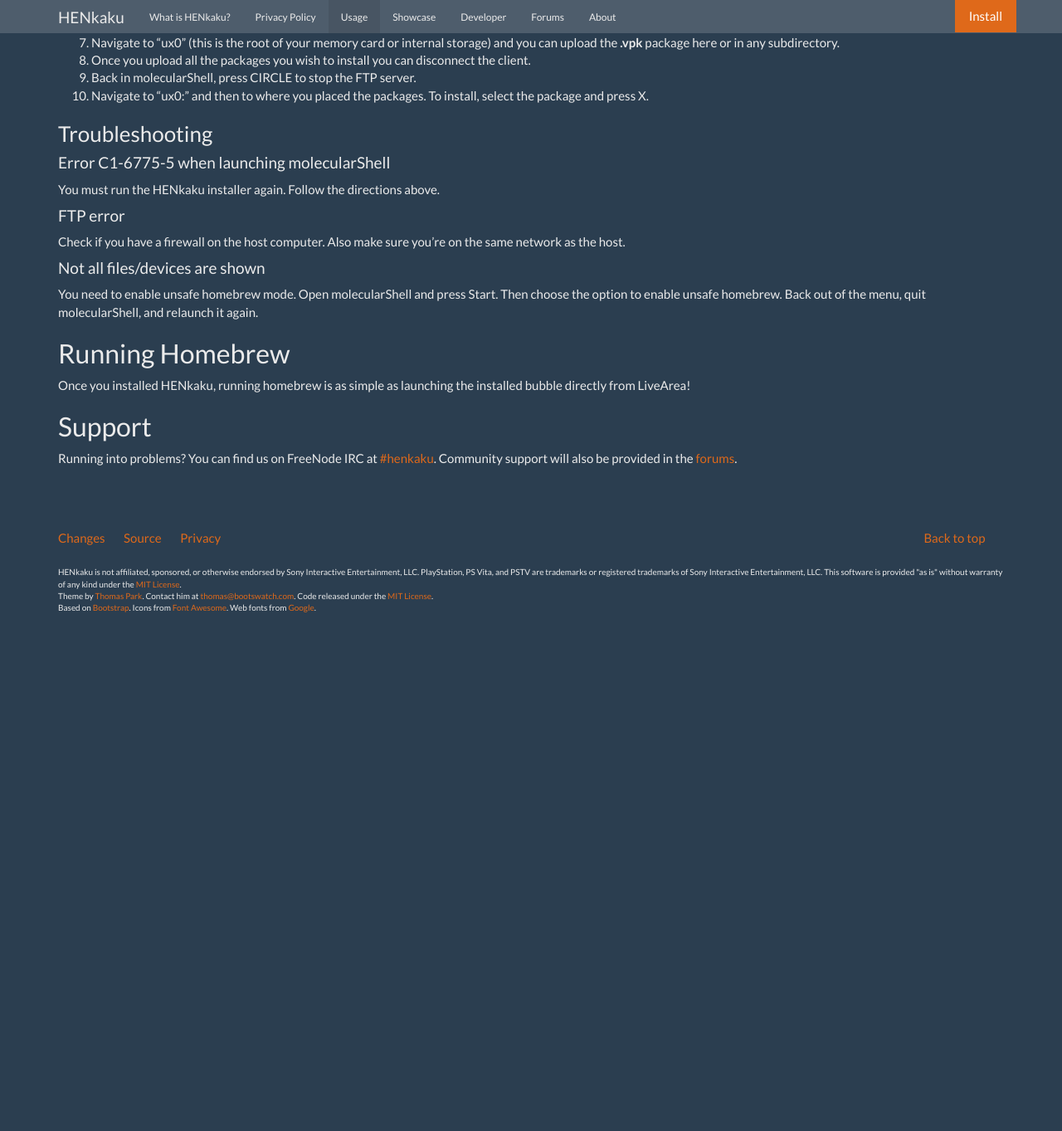
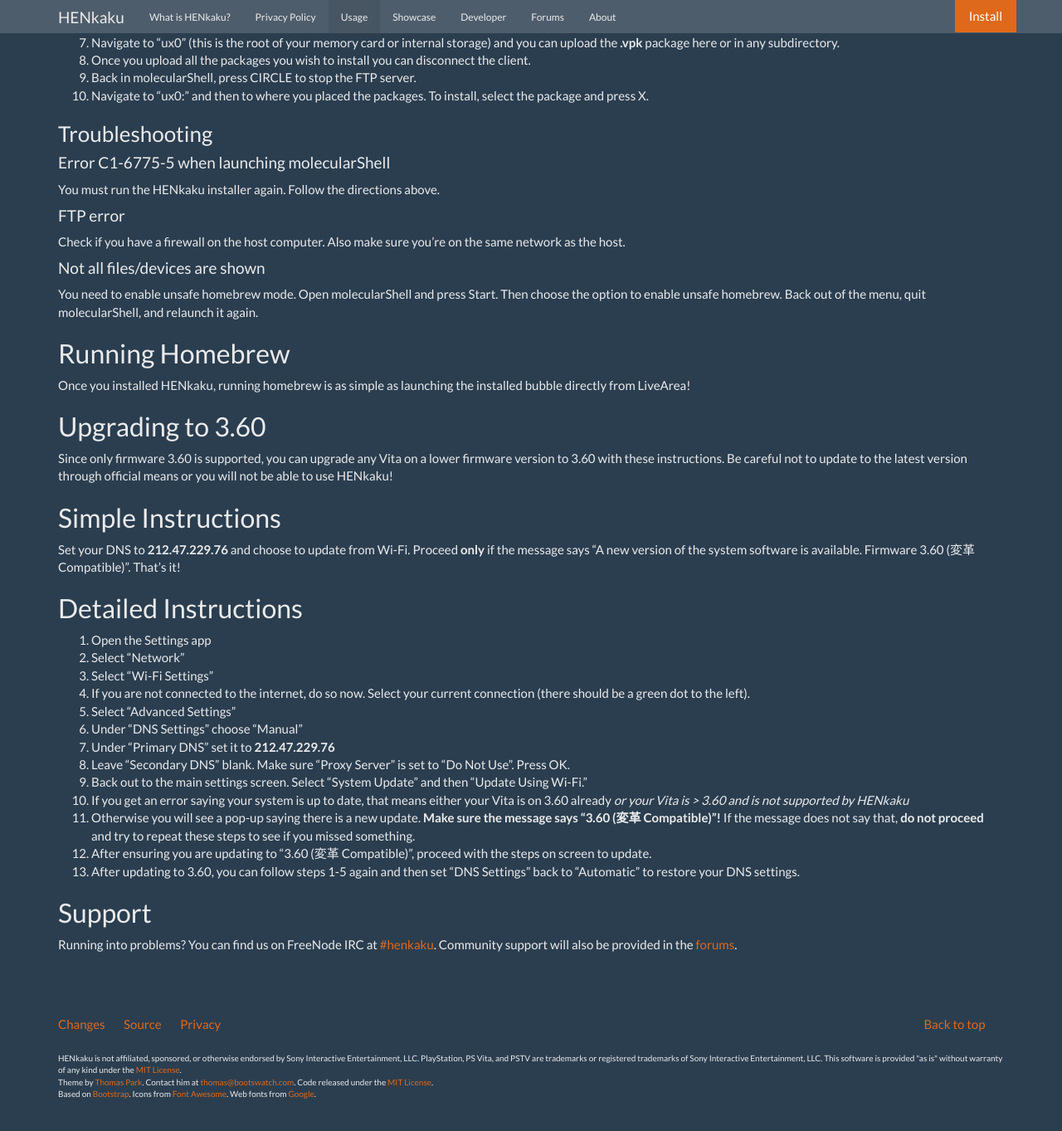
Before and after one commit to henkaku/henkaku.github.io, a Jekyll site: the page built from usage.md, in a window 1280 px wide and 1400 px high, scrolled down 1596 px. Shown: the top 1363 px of the window at 83% size. Built offline with Jekyll 4.4.1, drawn with Linux system fonts in a browser that asks for light colours; before the commit the page ends 2410 px from its top, so only the background shows below that.

Commit message:
Added update server DNS instructions

```diff
--- a/_config.yml
+++ b/_config.yml
@@ -12,6 +12,7 @@
   applications.
 baseurl: "" # the subpath of your site, e.g. /blog
 url: "https://henkaku.xyz" # the base hostname & protocol for your site
+dns: "212.47.229.76" # update server DNS
 collections:
 - homebrew
 
--- a/usage.md
+++ b/usage.md
@@ -100,6 +100,30 @@
 -------------------------------------------------------------------------------
 Once you installed HENkaku, running homebrew is as simple as launching the installed bubble directly from LiveArea!
 
+Upgrading to 3.60
+-------------------------------------------------------------------------------
+Since only firmware 3.60 is supported, you can upgrade any Vita on a lower firmware version to 3.60 with these instructions. Be careful not to update to the latest version through official means or you will not be able to use HENkaku!
+
+## Simple Instructions
+
+Set your DNS to **{{ site.dns }}** and choose to update from Wi-Fi. Proceed **only** if the message says "A new version of the system software is available. Firmware 3.60 (変革 Compatible)". That's it!
+
+## Detailed Instructions
+
+1. Open the Settings app
+2. Select "Network"
+3. Select "Wi-Fi Settings"
+4. If you are not connected to the internet, do so now. Select your current connection (there should be a green dot to the left).
+5. Select "Advanced Settings"
+6. Under "DNS Settings" choose "Manual"
+7. Under "Primary DNS" set it to **{{ site.dns }}**
+8. Leave "Secondary DNS" blank. Make sure "Proxy Server" is set to "Do Not Use". Press OK.
+9. Back out to the main settings screen. Select "System Update" and then "Update Using Wi-Fi."
+10. If you get an error saying your system is up to date, that means either your Vita is on 3.60 already *or your Vita is > 3.60 and is not supported by HENkaku*
+11. Otherwise you will see a pop-up saying there is a new update. **Make sure the message says "3.60 (変革 Compatible)"!** If the message does not say that, **do not proceed** and try to repeat these steps to see if you missed something.
+12. After ensuring you are updating to "3.60 (変革 Compatible)", proceed with the steps on screen to update.
+13. After updating to 3.60, you can follow steps 1-5 again and then set "DNS Settings" back to "Automatic" to restore your DNS settings.
+
 Support
 -------------------------------------------------------------------------------
 Running into problems? You can find us on FreeNode IRC at [#henkaku](irc://chat.freenode.net/henkaku). Community support will also be provided in the [forums](/forums/).
```
Also changed, not shown: index.md (+4 -0 lines).
